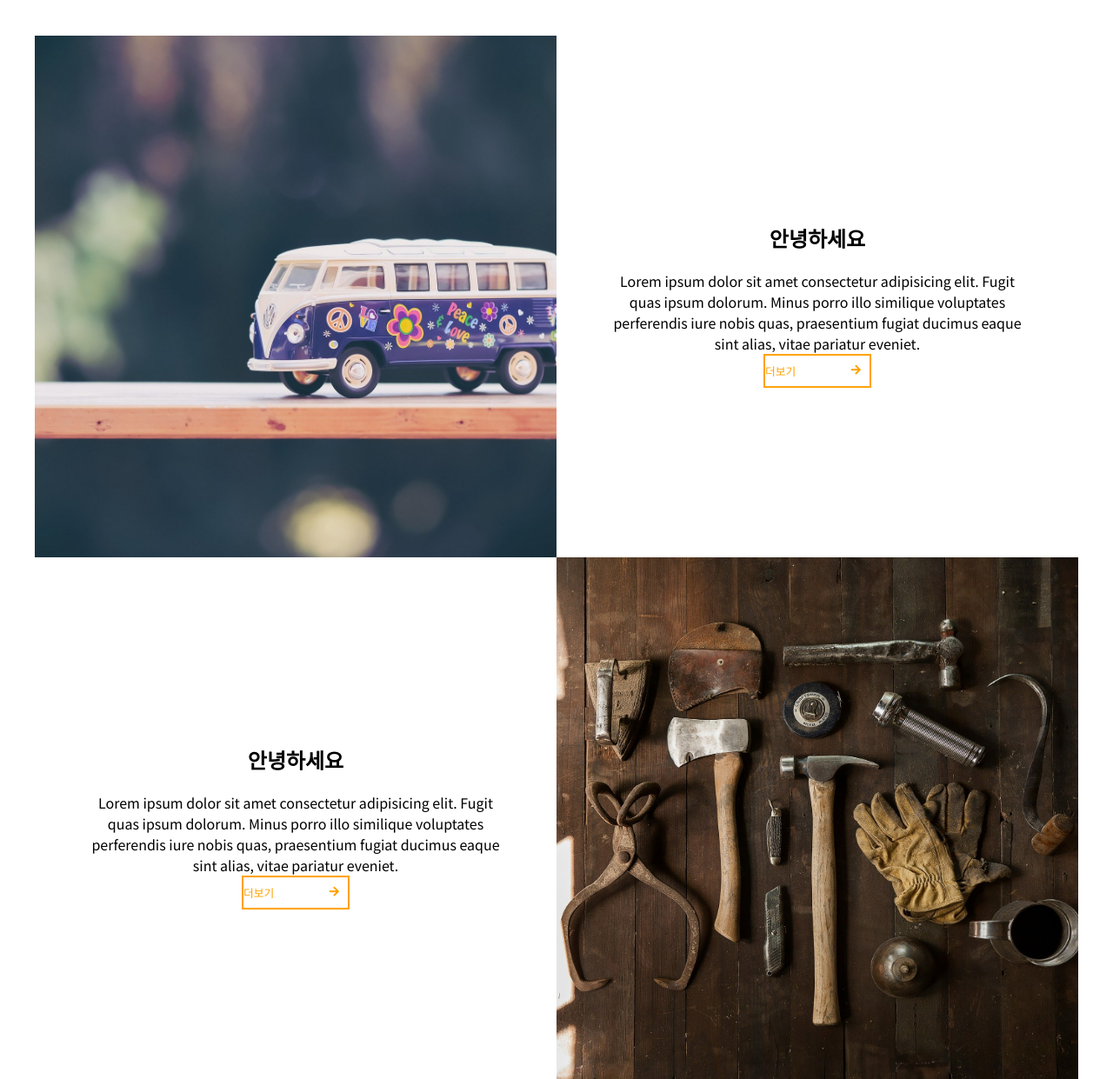
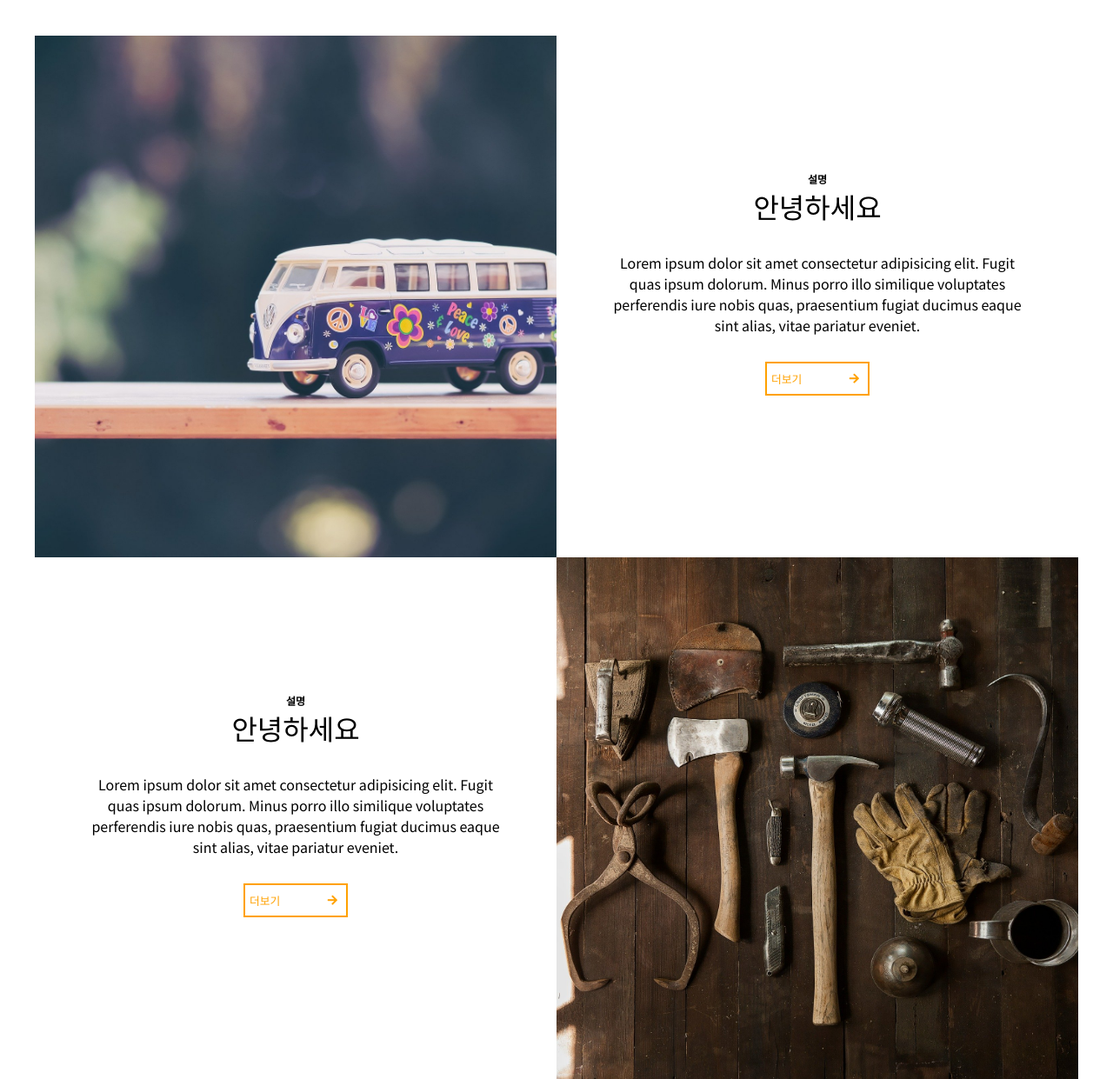
Before and after one commit to nixpluvia/my_blog, a PHP site: page / in a window 1280 px wide. Shown: the part 589-1830 px from the top of the page at 87% size. Run offline with PHP 8.4, Linux system fonts and the light colour scheme; some libraries are stand-ins or nearby versions.

Commit message:
INDEX 박스컨텐츠 수정

```diff
--- a/public/index.php
+++ b/public/index.php
@@ -22,7 +22,8 @@ include "../part/head_body.php";
                     <i class="fas fa-arrow-right"></i>
                 </a>
             </div>
-            <div style="background-image: url(./resource/images/top_bn_box_3.jpg); background-size:contain; background-color: rgb(214,223,253);">
+            <div
+                style="background-image: url(./resource/images/top_bn_box_3.jpg); background-size:contain; background-color: rgb(214,223,253);">
                 <a href="#">
                     더보기
                     <i class="fas fa-arrow-right"></i>
@@ -38,10 +39,13 @@ include "../part/head_body.php";
 </div>
 
 <div class="squareContentBox flex con">
+    <ul class="flex">
+        <li class="flex">
             <div class="squareImage" style="background-image: url(./resource/images/squareImage_1.jpg)"></div>
-    <div class="squareTextBox">
+            <div class="squareTextBox flex">
                 <div class="squareTextBox-wrap">
-            <h2 class="title">안녕하세요</h2>
+                    <div class="type">설명</div>
+                    <div class="title">안녕하세요</div>
                     <div class="textBox">
                         Lorem ipsum dolor sit amet consectetur adipisicing elit.
                         Fugit quas ipsum dolorum. Minus porro illo similique voluptates perferendis iure nobis quas,
@@ -53,9 +57,13 @@ include "../part/head_body.php";
                     </a>
                 </div>
             </div>
-    <div class="squareTextBox">
+        </li>
+        <li class="flex">
+            <div class="squareImage" style="background-image: url(./resource/images/squareImage_2.jpg)"></div>
+            <div class="squareTextBox flex">
                 <div class="squareTextBox-wrap">
-            <h2 class="title">안녕하세요</h2>
+                    <div class="type">설명</div>
+                    <div class="title">안녕하세요</div>
                     <div class="textBox">
                         Lorem ipsum dolor sit amet consectetur adipisicing elit.
                         Fugit quas ipsum dolorum. Minus porro illo similique voluptates perferendis iure nobis quas,
@@ -67,7 +75,11 @@ include "../part/head_body.php";
                     </a>
                 </div>
             </div>
-    <div class="squareImage" style="background-image: url(./resource/images/squareImage_2.jpg)"></div>
+        </li>
+    </ul>
+
+
+
 </div>
 <?php
 include "../part/foot.php";
--- a/public/resource/index.css
+++ b/public/resource/index.css
@@ -1,3 +1,4 @@
+
 /*상단 슬라이드 배너 박스*/
 .top-bn-slider {
     position: relative;
@@ -87,56 +88,99 @@
     }
 }
 
+
+/*박스 컨텐츠*/
 .squareContentBox {
     position: relative;
     margin-top: 50px;
+
+}
+.squareContentBox > ul {
     flex-wrap: wrap;
+    width: 100%;
 }
-.squareContentBox > div {
+.squareContentBox > ul > li {
+    width: 100%;
+}
+.squareContentBox > ul > li > div {
     position: relative;
     width: 50%;
     background-position: center;
     background-size: cover;
     background-repeat: no-repeat;
 }
-.squareContentBox > div::after {
+.squareContentBox > ul > li > div::after {
     content: "";
     display: block;
     padding-bottom: 100%;
 }
-.squareContentBox .squareTextBox > .squareTextBox-wrap{
+.squareContentBox > ul > li:last-child {
+    flex-direction: row-reverse;
+}
+
+/*박스 컨텐츠-텍스트박스*/
+.squareContentBox > ul > li > .squareTextBox {
+    align-items: center;
+}
+.squareContentBox > ul > li > .squareTextBox > .squareTextBox-wrap{
     text-align: center;
-    position: absolute;
-    top: 50%;
-    left: 0;
     width: 100%;
-    transform: translateY(-50%);
 }
+.squareContentBox > ul > li > .squareTextBox > .squareTextBox-wrap > div.type {
+    font-size: 12px;
+    font-weight: bold;
+}
+.squareContentBox > ul > li > .squareTextBox > .squareTextBox-wrap > div.title {
+    font-size: 2rem;
+    margin-bottom: 30px;
+}
+.squareContentBox > ul > li > .squareTextBox > .squareTextBox-wrap > div.title::after {
+    content: "";
+    display: block;
+    margin-top: 30px;
+}
+
 .squareContentBox .squareTextBox > .squareTextBox-wrap > div.textBox{
     padding: 0 10%;
+    font-weight: 300;
 }
-.squareContentBox .squareTextBox > .squareTextBox-wrap > a {
+
+/*박스 컨텐츠 더보기 아이콘*/
+.squareContentBox > ul > li > .squareTextBox > .squareTextBox-wrap > a {
     position: relative;
     text-align: left;
     display: block;
-    margin-left: auto;
-    margin-right: auto;
+    margin: 30px auto;
     font-size: 0.8rem;
     padding: 8px 0;
+    padding-left: 5px;
     width: 120px;
+    box-sizing: border-box;
+    color: rgb(255,161,0);
     border: 2px solid rgb(255,161,0);
-    color: rgb(255,161,0);
     background-color: rgba(255,161,0,0);
     transition: color .3s ,background .3s;
 }
 
-.squareContentBox .squareTextBox > .squareTextBox-wrap > a:hover {
+.squareContentBox > ul > li > .squareTextBox > .squareTextBox-wrap > a:hover {
     color: rgb(255, 255, 255);
     background-color: rgba(255,161,0,1);
 }
-.squareContentBox .squareTextBox > .squareTextBox-wrap > a > i{
+.squareContentBox > ul > li > .squareTextBox > .squareTextBox-wrap > a > i{
     position: absolute;
     top: 50%;
     right: 10px;
     transform: translateY(-50%);
 }
+/*박스컨텐츠 반응형*/
+@media (max-width: 700px) {
+    .squareContentBox > ul > li {
+        flex-wrap: wrap;
+    }
+    .squareContentBox > ul > li:last-child {
+        flex-direction: row;
+    }
+    .squareContentBox > ul > li > div {
+        width: 100%;
+    }
+}
```
Lines whose indentation alone changed are shown as unchanged.
